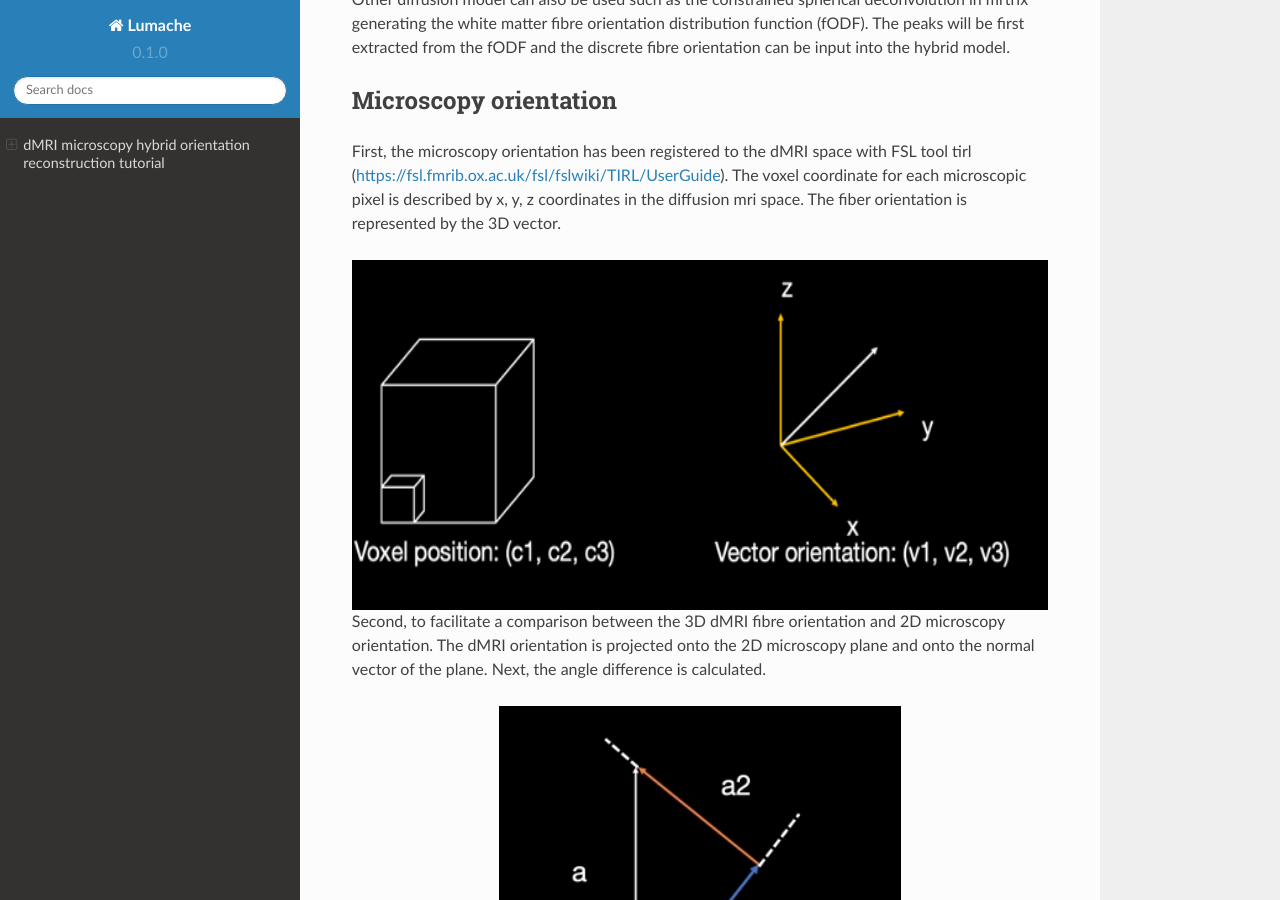
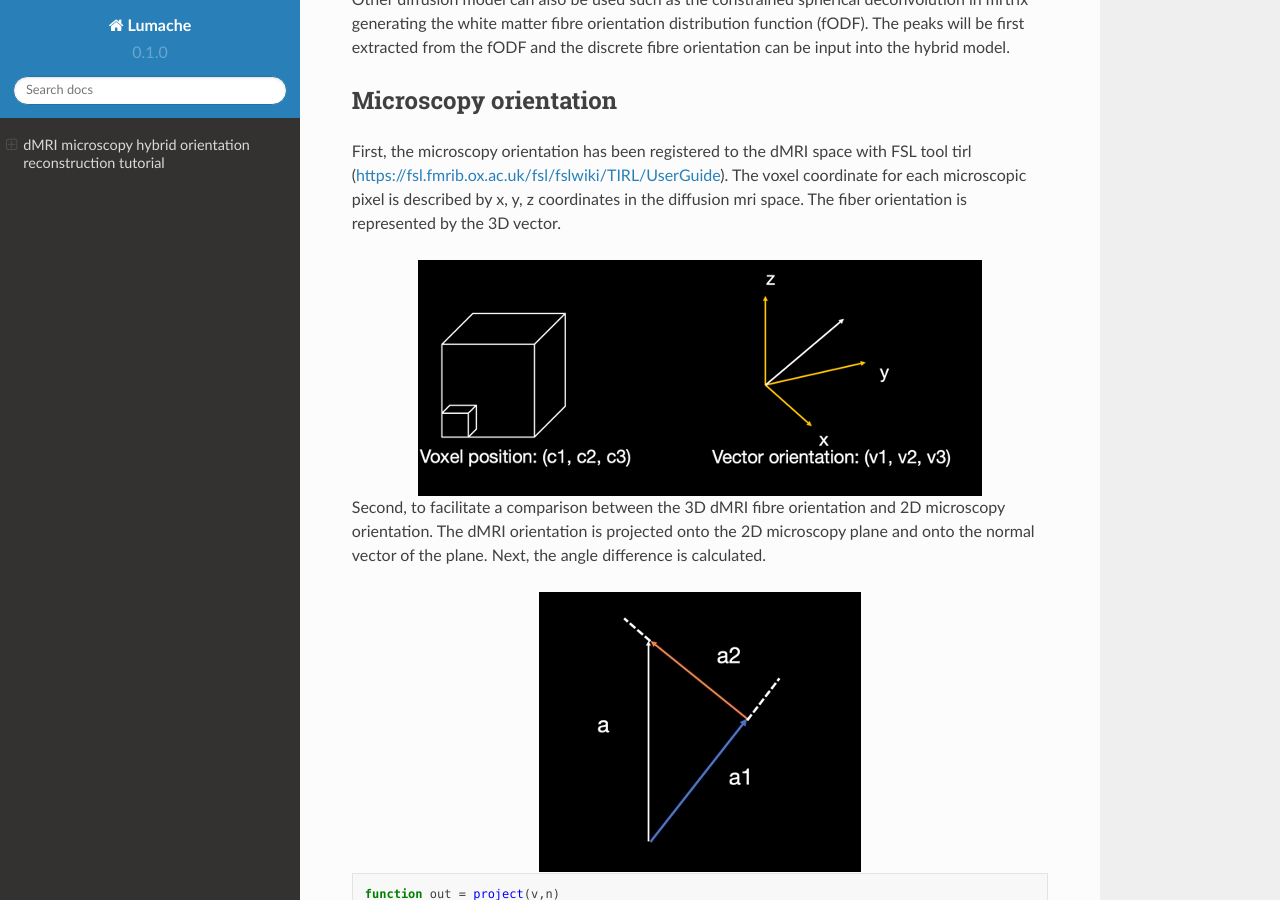
Before and after one commit to Silei-Silei/Hybrid_tractography_tutorial, a Sphinx documentation site: the page built from docs/source/index.rst, in a window 1280 px wide and 900 px high, scrolled down 553 px. Built offline with Sphinx 7.4.7 and the Read the Docs theme 2.0.0, drawn with Linux system fonts in a browser that asks for light colours.

Commit message:
Update index.rst

```diff
--- a/docs/source/index.rst
+++ b/docs/source/index.rst
@@ -22,13 +22,11 @@ Microscopy orientation
 First, the microscopy orientation has been registered to the dMRI space with FSL tool tirl (https://fsl.fmrib.ox.ac.uk/fsl/fslwiki/TIRL/UserGuide). The voxel coordinate for each microscopic pixel is described by x, y, z coordinates in the diffusion mri space. The fiber orientation is represented by the 3D vector.
 
 .. image:: ../images/fig1.jpg
-  :height: 350px
   :align: center
 
 Second, to facilitate a comparison between the 3D dMRI fibre orientation and 2D microscopy orientation. The dMRI orientation is projected onto the 2D microscopy plane and onto the normal vector of the plane. Next, the angle difference is calculated.
 
 .. image:: ../images/fig2.jpg
-  :height: 350px
   :align: center
 
 .. code-block:: matlab
@@ -49,8 +47,6 @@ Second, to facilitate a comparison between the 3D dMRI fibre orientation and 2D
 Third, the dyad sample with the smallest angle to the microscopy orientation on the microscopic plane was selected. The through plane angle of the dyad sample is used for the hybrid orientation reconstruction.
 
 .. image:: ../images/fig3.jpg
-  :width: 200px
-  :height: 500px
   :align: center
 
 .. code-block:: matlab
@@ -76,8 +72,6 @@ Hybrid orientation
 To reconstruct the 3D hybrid orientation, the microscopy provides the in-plane orientation and the dMRI approximates the orientation going out of the microscopic plane.
 
 .. image:: ../images/fig4.jpg
-  :width: 200px
-  :height: 500px
   :align: center
 
 .. code-block:: matlab
```
